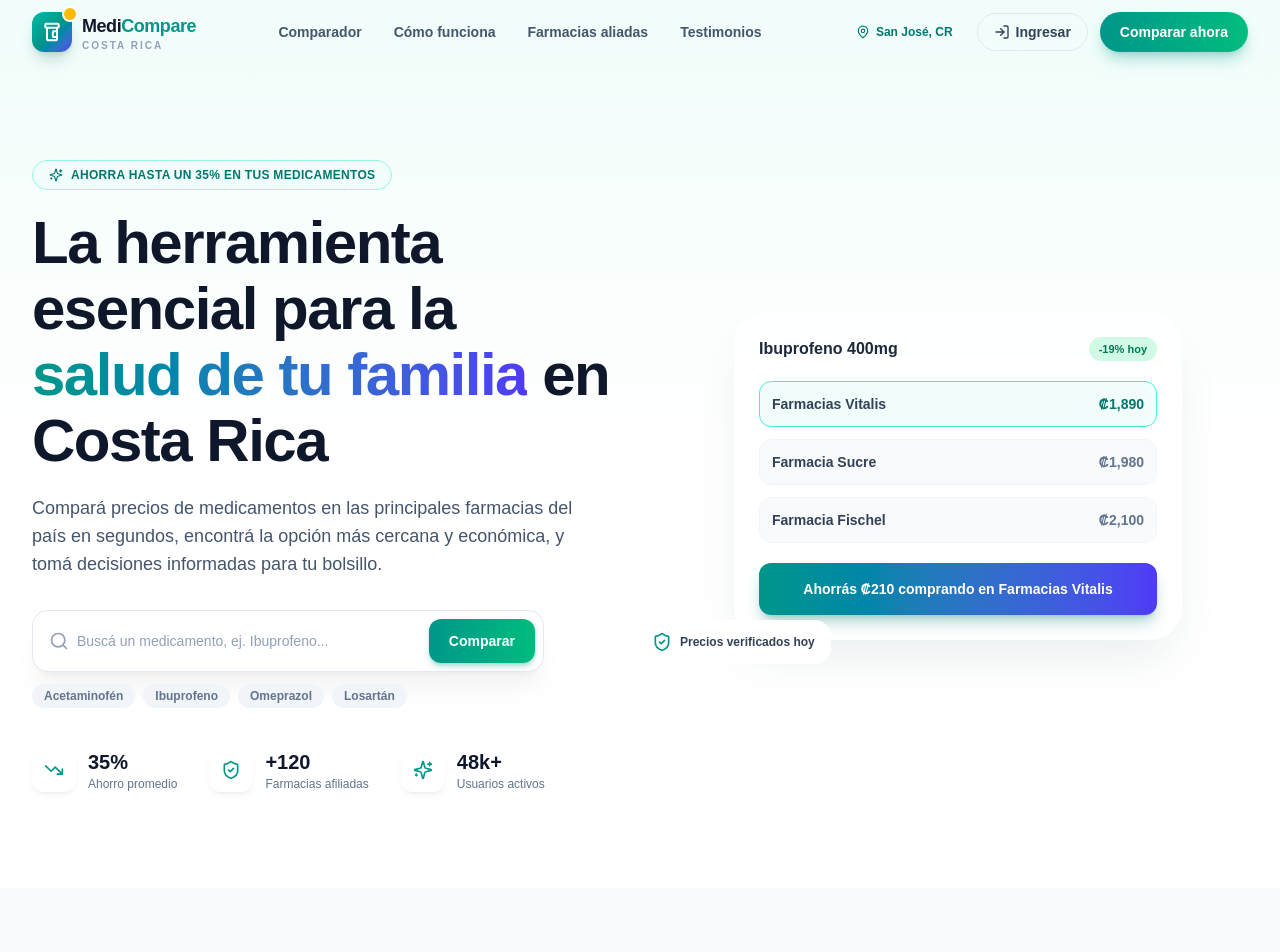
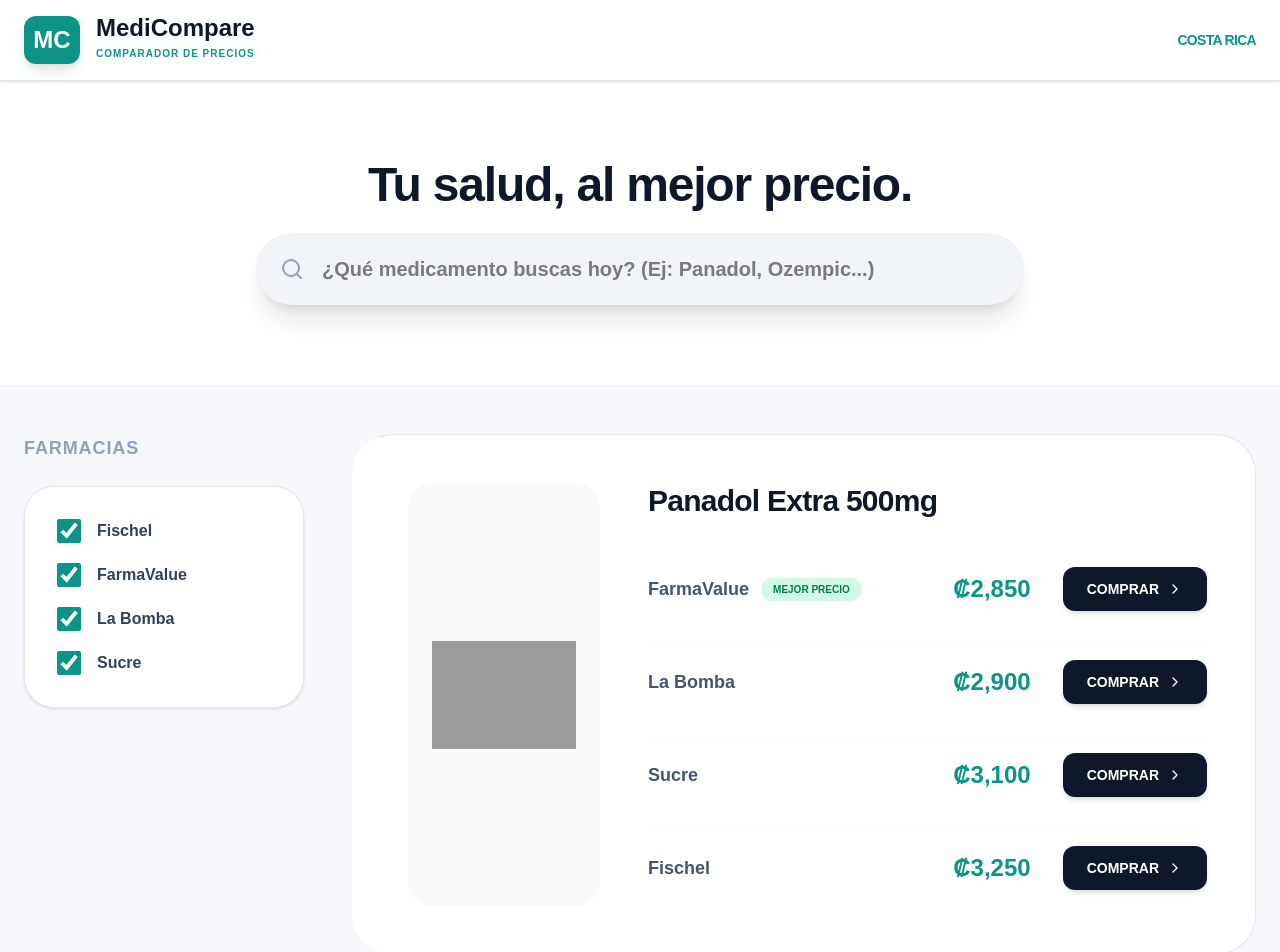
Before and after one commit to businessintegratedllc/medicompare, a React (Vite) app: page / in a window 1280 px wide. Shown: the top 952 px of the page. Built offline with nearby package versions, Linux system fonts and the light colour scheme; grey boxes are pictures that could not be loaded.

Commit message:
Update App.tsx

```diff
--- a/src/App.tsx
+++ b/src/App.tsx
@@ -1,30 +1,202 @@
-import { useState } from "react";
-import Navbar from "./components/Navbar";
-import Hero from "./components/Hero";
-import Features from "./components/Features";
-import Comparador from "./components/Comparador";
-import HowItWorks from "./components/HowItWorks";
-import Pharmacies from "./components/Pharmacies";
-import Testimonials from "./components/Testimonials";
-import CTA from "./components/CTA";
-import Footer from "./components/Footer";
+import React, { useState, useEffect } from 'react';
+import { Search, Store, ChevronRight, AlertCircle } from 'lucide-react';
 
-export default function App() {
-  const [searchTerm, setSearchTerm] = useState("");
+interface Price {
+  pharmacy: string;
+  price: number;
+}
+
+interface Product {
+  id: number;
+  name: string;
+  category?: string;
+  image: string;
+  prices: Price[];
+}
+
+const App: React.FC = () => {
+  const [db, setDb] = useState<Product[]>([]);
+  const [filteredDb, setFilteredDb] = useState<Product[]>([]);
+  const [searchTerm, setSearchTerm] = useState('');
+  const [activePharms, setActivePharms] = useState(['Fischel', 'FarmaValue', 'La Bomba', 'Sucre']);
+  const [loading, setLoading] = useState(true);
+
+  // 1. Lógica de Enlaces Verificada (Cero 404)
+  const getSearchUrl = (pharmacy: string, productName: string) => {
+    const q = encodeURIComponent(productName.split(' ')[0]); // Solo primera palabra para asegurar resultados
+    if (pharmacy === "Fischel") return `https://fischelenlinea.com/busqueda?f=${q}`;
+    if (pharmacy === "FarmaValue") return `https://www.farmavalue.com/cr/products?q=${q}`;
+    if (pharmacy === "La Bomba") return `https://www.farmacialabomba.com/busqueda?f=${q}`;
+    if (pharmacy === "Sucre") return `https://sucreenlinea.com/catalogsearch/result/?q=${q}`;
+    return "#";
+  };
+
+  // 2. Carga de datos segura
+  useEffect(() => {
+    fetch('/productos.json')
+      .then(res => res.json())
+      .then(data => {
+        const products = data.products || [];
+        setDb(products);
+        setFilteredDb(products);
+        setLoading(false);
+      })
+      .catch(() => {
+        console.error("Error cargando JSON local");
+        setLoading(false);
+      });
+  }, []);
+
+  // 3. Motor de búsqueda instantáneo
+  const handleSearch = (e: React.ChangeEvent<HTMLInputElement>) => {
+    const val = e.target.value.toLowerCase();
+    setSearchTerm(val);
+    const filtered = db.filter(p =>
+      p.name.toLowerCase().includes(val) ||
+      (p.category && p.category.toLowerCase().includes(val))
+    );
+    setFilteredDb(filtered);
+  };
 
   return (
-    <div className="min-h-screen bg-white font-sans text-slate-900 antialiased">
-      <Navbar />
-      <main>
-        <Hero onSearch={setSearchTerm} />
-        <Features />
-        <Comparador initialTerm={searchTerm} />
-        <HowItWorks />
-        <Pharmacies />
-        <Testimonials />
-        <CTA />
+    <div className="min-h-screen bg-[#f6f8fb] font-sans">
+      {/* Header con Logo Randall Castro Arias Design */}
+      <header className="sticky top-0 z-50 bg-white/90 backdrop-blur-md border-b border-gray-200 py-4 shadow-sm">
+        <div className="container mx-auto px-6 flex justify-between items-center">
+          <div className="flex items-center gap-4 cursor-pointer" onClick={() => window.location.reload()}>
+            <div className="bg-[#0d9488] text-white w-14 h-12 rounded-xl flex items-center justify-center font-black text-2xl shadow-lg">MC</div>
+            <div>
+              <div className="text-2xl font-black text-slate-900 leading-none">MediCompare</div>
+              <span className="text-[#0d9488] text-[10px] font-bold uppercase tracking-widest">Comparador de Precios</span>
+            </div>
+          </div>
+          <div className="hidden md:block font-black text-[#0d9488] text-sm tracking-tighter">COSTA RICA</div>
+        </div>
+      </header>
+
+      {/* Hero Section */}
+      <section className="bg-white py-20 text-center border-b border-gray-100">
+        <div className="container mx-auto px-6">
+          <h1 className="text-5xl font-black text-slate-900 mb-6 tracking-tight">Tu salud, al mejor precio.</h1>
+          <div className="max-w-3xl mx-auto relative group">
+            <div className="absolute inset-y-0 left-6 flex items-center text-gray-400 group-focus-within:text-[#0d9488] transition-colors">
+              <Search size={24} />
+            </div>
+            <input
+              type="text"
+              placeholder="¿Qué medicamento buscas hoy? (Ej: Panadol, Ozempic...)"
+              className="w-full bg-slate-100 border-2 border-transparent focus:border-[#0d9488] focus:bg-white rounded-full py-5 pl-16 pr-10 text-xl font-semibold outline-none transition-all shadow-xl"
+              value={searchTerm}
+              onChange={handleSearch}
+            />
+          </div>
+        </div>
+      </section>
+
+      <main className="container mx-auto px-6 py-12 grid lg:grid-cols-[280px_1fr] gap-12">
+        {/* Filtros Lateral */}
+        <aside>
+          <h3 className="text-lg font-black mb-6 flex items-center gap-2 uppercase tracking-wider text-slate-400">Farmacias</h3>
+          <div className="bg-white p-8 rounded-[30px] border border-gray-200 shadow-sm space-y-5">
+            {['Fischel', 'FarmaValue', 'La Bomba', 'Sucre'].map(farm => (
+              <label key={farm} className="flex items-center gap-4 font-bold text-slate-700 cursor-pointer group">
+                <input
+                  type="checkbox"
+                  checked={activePharms.includes(farm)}
+                  onChange={() => {
+                    const next = activePharms.includes(farm)
+                      ? activePharms.filter(f => f !== farm)
+                      : [...activePharms, farm];
+                    setActivePharms(next);
+                  }}
+                  className="w-6 h-6 rounded-md accent-[#0d9488]"
+                />
+                <span className="group-hover:text-[#0d9488] transition-colors">{farm}</span>
+              </label>
+            ))}
+          </div>
+        </aside>
+
+        {/* Listado de Productos */}
+        <section>
+          {loading ? (
+            <div className="text-center py-20 text-slate-400 font-bold text-xl animate-pulse">Conectando con la base de datos...</div>
+          ) : filteredDb.length > 0 ? (
+            <div className="grid gap-8">
+              {filteredDb.map(item => {
+                const prices = item.prices
+                  .filter(p => activePharms.includes(p.pharmacy))
+                  .sort((a,b) => a.price - b.price);
+
+                if (prices.length === 0) return null;
+                const minPrice = prices[0].price;
+
+                return (
+                  <div key={item.id} className="bg-white rounded-[40px] border border-gray-200 p-8 md:p-12 flex flex-col md:flex-row gap-12 hover:shadow-2xl transition-all border-l-8 border-l-transparent hover:border-l-[#0d9488]">
+                    <div className="md:w-48 flex-shrink-0 flex items-center justify-center bg-slate-50 rounded-3xl p-6">
+                      <img src={item.image} alt={item.name} className="max-w-full h-auto mix-blend-multiply" />
+                    </div>
+                    <div className="flex-1">
+                      <h2 className="text-3xl font-black text-slate-900 mb-8 tracking-tight">{item.name}</h2>
+                      <div className="space-y-4">
+                        {prices.map((p, idx) => (
+                          <div key={idx} className="flex items-center justify-between py-4 border-t border-slate-50 first:border-0">
+                            <div className="flex items-center gap-3">
+                              <span className="text-lg font-black text-slate-600">{p.pharmacy}</span>
+                              {p.price === minPrice && (
+                                <span className="bg-emerald-100 text-emerald-700 text-[10px] font-black px-3 py-1 rounded-full uppercase">Mejor Precio</span>
+                              )}
+                            </div>
+                            <div className="flex items-center gap-8">
+                              <span className="text-2xl font-black text-[#0d9488]">₡{p.price.toLocaleString()}</span>
+                              <a
+                                href={getSearchUrl(p.pharmacy, item.name)}
+                                target="_blank"
+                                rel="noopener noreferrer"
+                                className="bg-slate-900 text-white px-6 py-3 rounded-xl font-bold hover:bg-[#0d9488] transition-all flex items-center gap-2 text-sm shadow-md"
+                              >
+                                COMPRAR <ChevronRight size={16} />
+                              </a>
+                            </div>
+                          </div>
+                        ))}
+                      </div>
+                    </div>
+                  </div>
+                );
+              })}
+            </div>
+          ) : (
+            <div className="bg-white rounded-[40px] border-2 border-dashed border-gray-200 p-20 text-center">
+              <AlertCircle size={60} className="mx-auto text-slate-300 mb-6" />
+              <h2 className="text-3xl font-black text-slate-400 mb-10 italic">"{searchTerm}" no está en el catálogo</h2>
+              <div className="flex flex-wrap justify-center gap-4">
+                {['Fischel', 'La Bomba', 'FarmaValue', 'Sucre'].map(pharm => (
+                  <a
+                    key={pharm}
+                    href={getSearchUrl(pharm, searchTerm)}
+                    target="_blank"
+                    className="bg-[#0d9488] text-white px-10 py-5 rounded-2xl font-black hover:scale-105 transition-transform shadow-lg"
+                  >
+                    Búsqueda en {pharm}
+                  </a>
+                ))}
+              </div>
+            </div>
+          )}
+        </section>
       </main>
-      <Footer />
+
+      <footer className="bg-slate-900 text-white py-24 text-center mt-20">
+        <div className="container mx-auto px-6">
+          <div className="text-4xl font-black mb-12 tracking-tighter">MediCompare</div>
+          <div className="pt-10 border-t border-slate-800">
+            <div className="text-xl font-black text-slate-400">Diseñado por <span className="text-[#0d9488]">Randall Castro Arias</span></div>
+          </div>
+        </div>
+      </footer>
     </div>
   );
-}
+};
+
+export default App;
```
